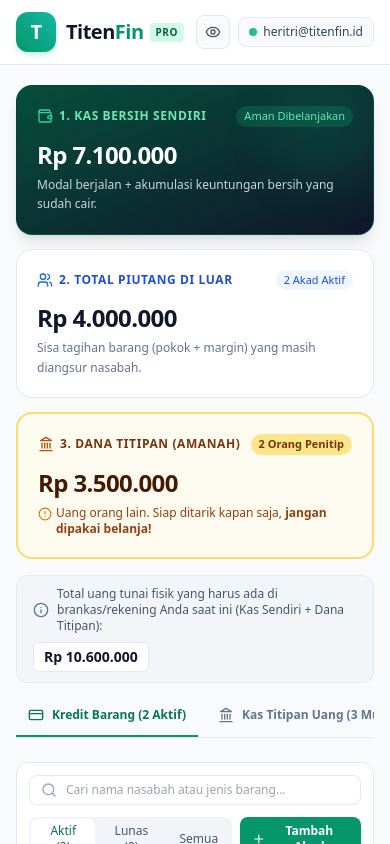
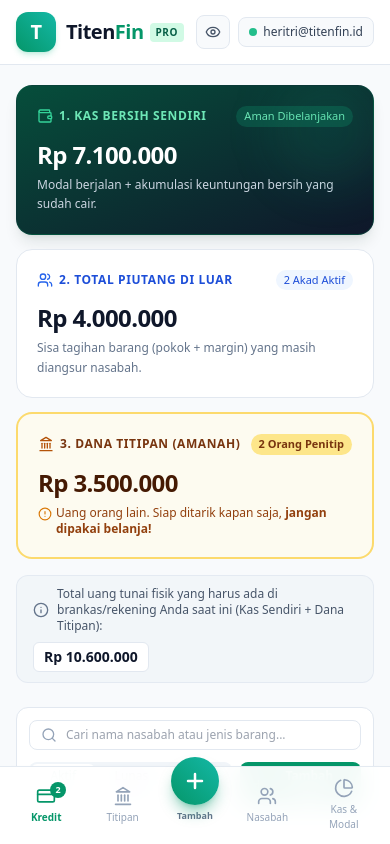
Before and after one commit to heri3h/titenfin, a Next.js app: page / in a window 390 px wide. Shown: the top 844 px of the page. Built offline with nearby package versions, Linux system fonts and the light colour scheme.

Commit message:
feat: add bottom navigation bar with floating quick action menu for seamless mobile UX

```diff
--- a/src/app/page.tsx
+++ b/src/app/page.tsx
@@ -36,6 +36,7 @@ import { NewCreditModal } from '../components/NewCreditModal';
 import { DepositModal } from '../components/DepositModal';
 import { SyncEmailModal } from '../components/SyncEmailModal';
 import { CustomerModal } from '../components/CustomerModal';
+import { BottomNav } from '../components/BottomNav';
 
 export default function Home() {
   const [isClient, setIsClient] = useState(false);
@@ -296,7 +297,7 @@ export default function Home() {
   });
 
   return (
-    <div className="min-h-screen bg-slate-50 text-slate-900 pb-16">
+    <div className="min-h-screen bg-slate-50 text-slate-900 pb-28 sm:pb-20">
       {/* Header Utama */}
       <Header
         isPrivacyMode={isPrivacyMode}
@@ -316,8 +317,8 @@ export default function Home() {
           activeDepositorCount={uniqueDepositorsCount}
         />
 
-        {/* Tab Navigasi Menu */}
-        <div className="flex border-b border-slate-200 overflow-x-auto gap-2 text-xs sm:text-sm font-semibold">
+        {/* Tab Navigasi Desktop (di Mobile menggunakan BottomNav yang luwes) */}
+        <div className="hidden sm:flex border-b border-slate-200 overflow-x-auto gap-2 text-xs sm:text-sm font-semibold">
           <button
             onClick={() => setActiveTab('credits')}
             className={`pb-3 px-3 flex items-center gap-2 border-b-2 transition whitespace-nowrap ${
@@ -860,6 +861,16 @@ export default function Home() {
         onExportBackup={handleExportBackup}
         onImportBackup={handleImportBackup}
       />
+
+      {/* Bar Navigasi Bawah & Menu Aksi Cepat (Mobile-Friendly & Luwes) */}
+      <BottomNav
+        activeTab={activeTab}
+        setActiveTab={setActiveTab}
+        onOpenNewCredit={() => setIsNewCreditModalOpen(true)}
+        onOpenDeposit={() => setIsDepositModalOpen(true)}
+        onOpenNewCustomer={() => setIsCustomerModalOpen(true)}
+        activeCreditsCount={activeCredits.length}
+      />
     </div>
   );
 }
--- /dev/null
+++ b/src/components/BottomNav.tsx
@@ -0,0 +1,194 @@
+'use client';
+
+import React, { useState } from 'react';
+import {
+  CreditCard,
+  Landmark,
+  Users,
+  PieChart,
+  Plus,
+  ShoppingBag,
+  ArrowDownLeft,
+  ArrowUpRight,
+  UserPlus,
+  X
+} from 'lucide-react';
+
+interface BottomNavProps {
+  activeTab: 'credits' | 'deposits' | 'customers' | 'capital';
+  setActiveTab: (tab: 'credits' | 'deposits' | 'customers' | 'capital') => void;
+  onOpenNewCredit: () => void;
+  onOpenDeposit: () => void;
+  onOpenNewCustomer: () => void;
+  activeCreditsCount: number;
+}
+
+export const BottomNav: React.FC<BottomNavProps> = ({
+  activeTab,
+  setActiveTab,
+  onOpenNewCredit,
+  onOpenDeposit,
+  onOpenNewCustomer,
+  activeCreditsCount,
+}) => {
+  const [isQuickMenuOpen, setIsQuickMenuOpen] = useState(false);
+
+  return (
+    <>
+      {/* Backdrop saat Quick Action Dropdown terbuka */}
+      {isQuickMenuOpen && (
+        <div
+          onClick={() => setIsQuickMenuOpen(false)}
+          className="fixed inset-0 z-40 bg-slate-900/50 backdrop-blur-xs transition-opacity animate-in fade-in"
+        />
+      )}
+
+      {/* Menu Dropdown / Action Sheet Melayang di atas tombol FAB */}
+      {isQuickMenuOpen && (
+        <div className="fixed bottom-20 left-1/2 -translate-x-1/2 z-50 w-[90%] max-w-xs bg-white rounded-2xl shadow-2xl border border-slate-200 p-2.5 space-y-1.5 animate-in slide-in-from-bottom-5 duration-150">
+          <div className="px-3 py-1.5 text-[11px] font-bold text-slate-400 uppercase tracking-wider flex items-center justify-between border-b border-slate-100">
+            <span>Transaksi Cepat</span>
+            <button
+              onClick={() => setIsQuickMenuOpen(false)}
+              className="text-slate-400 hover:text-slate-700"
+            >
+              <X className="w-3.5 h-3.5" />
+            </button>
+          </div>
+
+          <button
+            onClick={() => {
+              setIsQuickMenuOpen(false);
+              onOpenNewCredit();
+            }}
+            className="w-full flex items-center gap-3 px-3 py-2.5 rounded-xl hover:bg-emerald-50 text-slate-800 hover:text-emerald-800 transition text-left group"
+          >
+            <div className="w-8 h-8 rounded-lg bg-emerald-100 text-emerald-700 flex items-center justify-center shrink-0 group-hover:bg-emerald-600 group-hover:text-white transition">
+              <ShoppingBag className="w-4 h-4" />
+            </div>
+            <div>
+              <div className="text-xs font-bold leading-tight">Akad Kredit Baru</div>
+              <div className="text-[10px] text-slate-500">Kredit barang fleksibel</div>
+            </div>
+          </button>
+
+          <button
+            onClick={() => {
+              setIsQuickMenuOpen(false);
+              onOpenDeposit();
+            }}
+            className="w-full flex items-center gap-3 px-3 py-2.5 rounded-xl hover:bg-teal-50 text-slate-800 hover:text-teal-800 transition text-left group"
+          >
+            <div className="w-8 h-8 rounded-lg bg-teal-100 text-teal-700 flex items-center justify-center shrink-0 group-hover:bg-teal-600 group-hover:text-white transition">
+              <Landmark className="w-4 h-4" />
+            </div>
+            <div>
+              <div className="text-xs font-bold leading-tight">Kas Titipan Uang</div>
+              <div className="text-[10px] text-slate-500">Setor atau tarik tabungan</div>
+            </div>
+          </button>
+
+          <button
+            onClick={() => {
+              setIsQuickMenuOpen(false);
+              onOpenNewCustomer();
+            }}
+            className="w-full flex items-center gap-3 px-3 py-2.5 rounded-xl hover:bg-slate-50 text-slate-800 transition text-left group border-t border-slate-100"
+          >
+            <div className="w-8 h-8 rounded-lg bg-slate-100 text-slate-600 flex items-center justify-center shrink-0 group-hover:bg-slate-700 group-hover:text-white transition">
+              <UserPlus className="w-4 h-4" />
+            </div>
+            <div>
+              <div className="text-xs font-bold leading-tight">Tambah Nasabah</div>
+              <div className="text-[10px] text-slate-500">Buku kontak & riwayat</div>
+            </div>
+          </button>
+        </div>
+      )}
+
+      {/* Bar Navigasi Bawah (Bottom Navigation Bar) */}
+      <nav className="fixed bottom-0 left-0 right-0 z-40 bg-white/95 backdrop-blur-md border-t border-slate-200/90 shadow-lg px-2 sm:px-6 safe-area-pb">
+        <div className="max-w-lg mx-auto flex items-center justify-around py-1.5 relative">
+
+          {/* TAB 1: Kredit */}
+          <button
+            onClick={() => setActiveTab('credits')}
+            className={`flex flex-col items-center justify-center w-14 py-1 rounded-xl transition ${
+              activeTab === 'credits'
+                ? 'text-emerald-600 font-bold'
+                : 'text-slate-400 hover:text-slate-700 font-medium'
+            }`}
+          >
+            <div className="relative">
+              <CreditCard className="w-5 h-5" />
+              {activeCreditsCount > 0 && (
+                <span className="absolute -top-1 -right-2.5 w-4 h-4 bg-emerald-600 text-white text-[9px] font-black rounded-full flex items-center justify-center">
+                  {activeCreditsCount}
+                </span>
+              )}
+            </div>
+            <span className="text-[10px] mt-1">Kredit</span>
+          </button>
+
+          {/* TAB 2: Titipan */}
+          <button
+            onClick={() => setActiveTab('deposits')}
+            className={`flex flex-col items-center justify-center w-14 py-1 rounded-xl transition ${
+              activeTab === 'deposits'
+                ? 'text-teal-600 font-bold'
+                : 'text-slate-400 hover:text-slate-700 font-medium'
+            }`}
+          >
+            <Landmark className="w-5 h-5" />
+            <span className="text-[10px] mt-1">Titipan</span>
+          </button>
+
+          {/* TOMBOL TENGAH: FAB Quick Action */}
+          <div className="relative -top-4 flex flex-col items-center">
+            <button
+              onClick={() => setIsQuickMenuOpen(!isQuickMenuOpen)}
+              className={`w-12 h-12 rounded-full flex items-center justify-center text-white shadow-lg transition-transform transform active:scale-95 ${
+                isQuickMenuOpen
+                  ? 'bg-slate-800 rotate-45 shadow-slate-900/30'
+                  : 'bg-gradient-to-tr from-emerald-600 to-teal-500 shadow-emerald-600/40 hover:scale-105'
+              }`}
+              title="Menu Transaksi Cepat"
+            >
+              <Plus className="w-6 h-6 stroke-[2.5]" />
+            </button>
+            <span className="text-[9px] font-bold text-slate-500 mt-1">
+              {isQuickMenuOpen ? 'Tutup' : 'Tambah'}
+            </span>
+          </div>
+
+          {/* TAB 3: Nasabah */}
+          <button
+            onClick={() => setActiveTab('customers')}
+            className={`flex flex-col items-center justify-center w-14 py-1 rounded-xl transition ${
+              activeTab === 'customers'
+                ? 'text-emerald-600 font-bold'
+                : 'text-slate-400 hover:text-slate-700 font-medium'
+            }`}
+          >
+            <Users className="w-5 h-5" />
+            <span className="text-[10px] mt-1">Nasabah</span>
+          </button>
+
+          {/* TAB 4: Rekap Kas */}
+          <button
+            onClick={() => setActiveTab('capital')}
+            className={`flex flex-col items-center justify-center w-14 py-1 rounded-xl transition ${
+              activeTab === 'capital'
+                ? 'text-emerald-600 font-bold'
+                : 'text-slate-400 hover:text-slate-700 font-medium'
+            }`}
+          >
+            <PieChart className="w-5 h-5" />
+            <span className="text-[10px] mt-1">Kas & Modal</span>
+          </button>
+
+        </div>
+      </nav>
+    </>
+  );
+};
```
